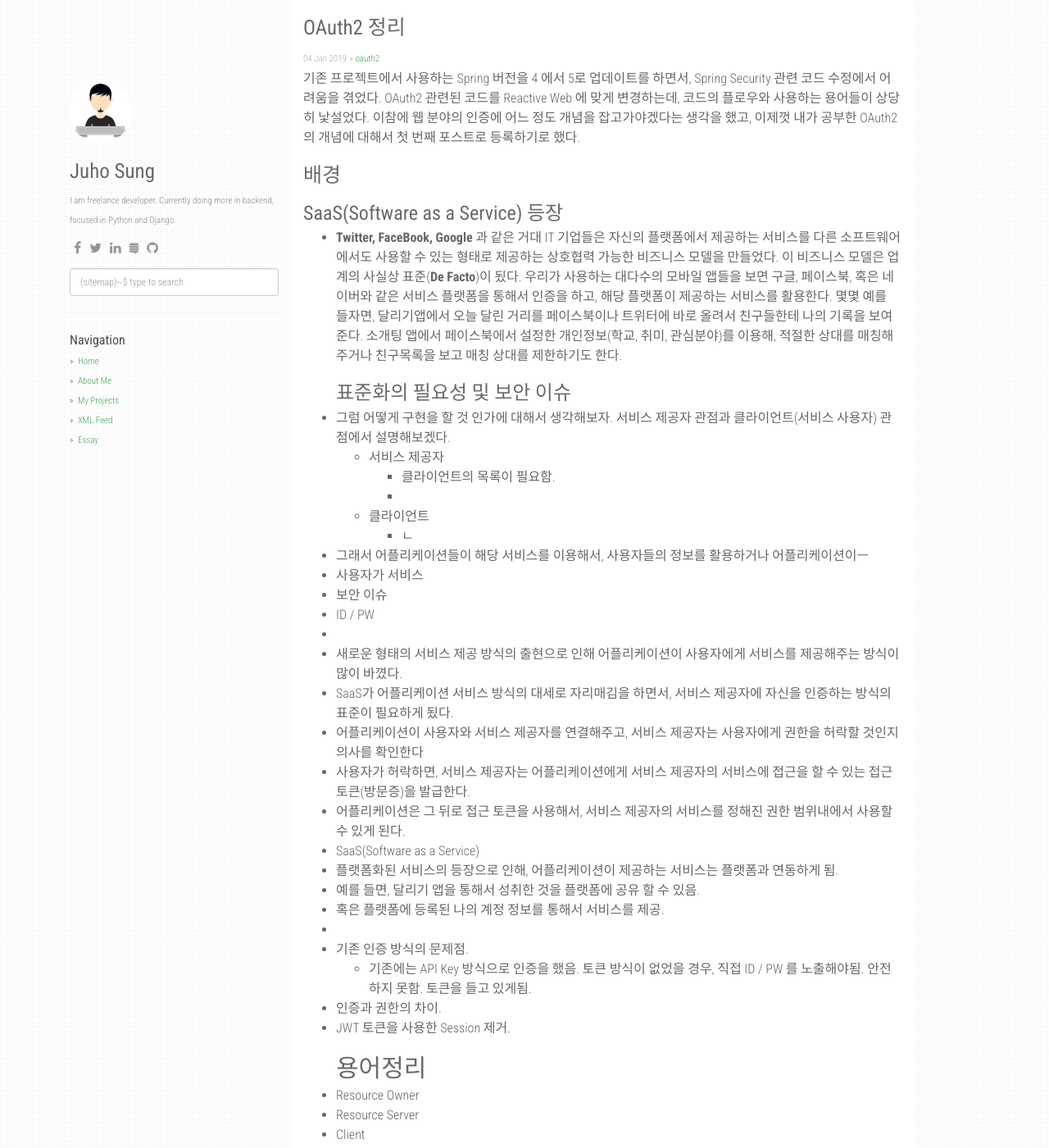
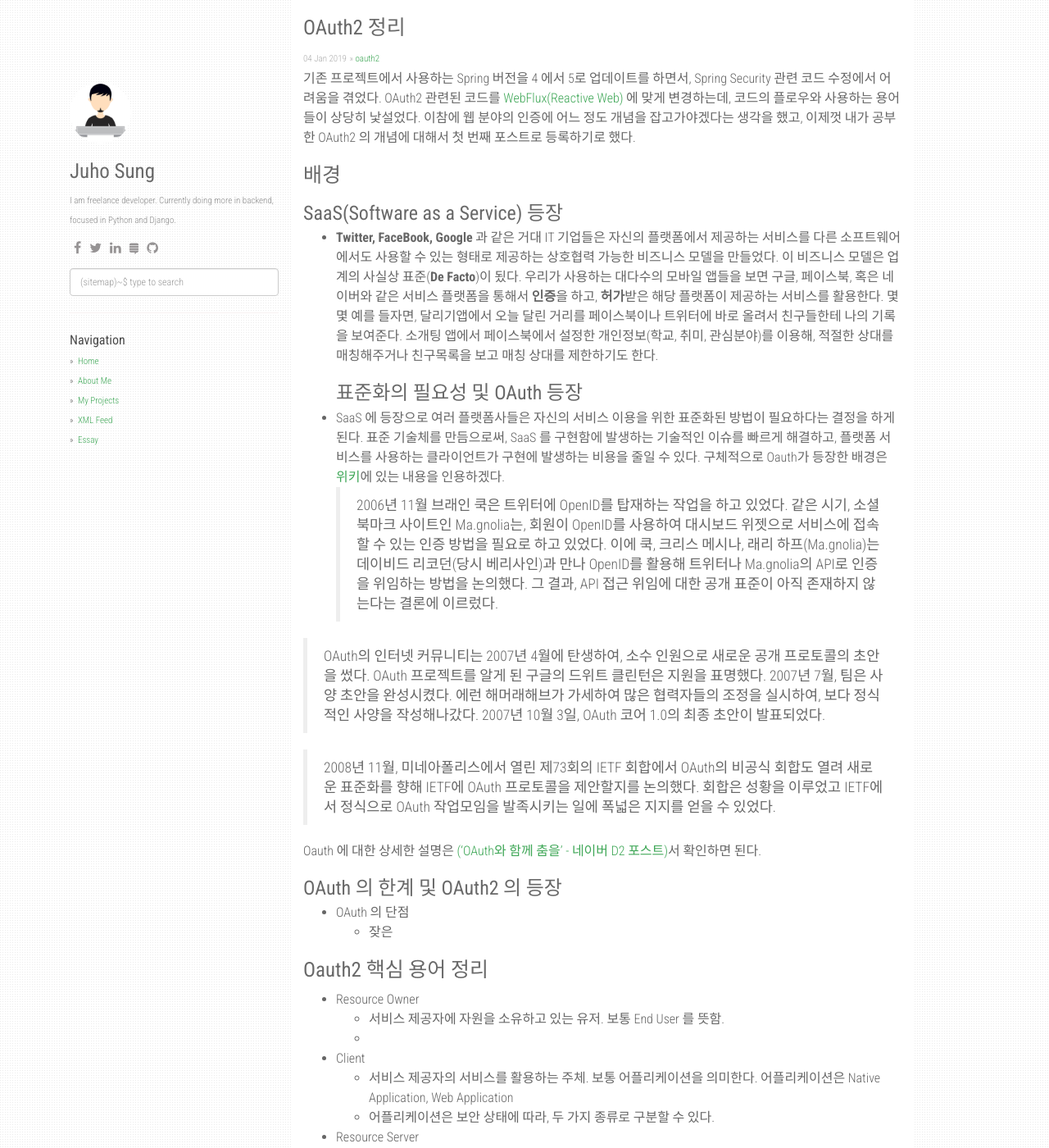
Before and after one commit to ktjooho/ktjooho.github.io, a Jekyll site: the page built from _posts/2019-01-05-review-oauth2.markdown, in a window 1280 px wide and 1400 px high. Shown: the whole window at 82% size. Built offline with Jekyll 4.4.1, drawn with Linux system fonts in a browser that asks for light colours; nearby versions of some CDN libraries; comment, search, counter and statistics services are not loaded; some of the changed text lies outside the part shown.

Commit message:
Update 2019-01-05-review-oauth2.markdown

```diff
--- a/_posts/2019-01-05-review-oauth2.markdown
+++ b/_posts/2019-01-05-review-oauth2.markdown
@@ -5,18 +5,37 @@ date:   2019-01-05 00:18:23 +0700
 categories: [oauth2]
 ---
 기존 프로젝트에서 사용하는 Spring 버전을 4 에서 5로 업데이트를 하면서, Spring Security 관련 코드 수정에서 어려움을 겪었다.
-OAuth2 관련된 코드를 Reactive Web 에 맞게 변경하는데, 코드의 플로우와 사용하는 용어들이 상당히 낯설었다. 이참에 웹 분야의 인증에 어느 정도 개념을 잡고가야겠다는 생각을 했고, 이제껏 내가 공부한 OAuth2 의 개념에 대해서 첫 번째 포스트로 등록하기로 했다.
+OAuth2 관련된 코드를 [WebFlux(Reactive Web)](https://docs.spring.io/spring/docs/current/spring-framework-reference/web-reactive.html) 에 맞게 변경하는데, 코드의 플로우와 사용하는 용어들이 상당히 낯설었다. 이참에 웹 분야의 인증에 어느 정도 개념을 잡고가야겠다는 생각을 했고, 이제껏 내가 공부한 OAuth2 의 개념에 대해서 첫 번째 포스트로 등록하기로 했다.
 # 배경
 ### SaaS(Software as a Service) 등장
- - **Twitter, FaceBook, Google** 과 같은 거대 IT 기업들은 자신의 플랫폼에서 제공하는 서비스를 다른 소프트웨어에서도 사용할 수 있는 형태로 제공하는 상호협력 가능한 비즈니스 모델을 만들었다. 이 비즈니스 모델은 업계의 사실상 표준(**De Facto**)이 됬다. 우리가 사용하는 대다수의 모바일 앱들을 보면 구글, 페이스북, 혹은 네이버와 같은 서비스 플랫폼을 통해서 인증을 하고, 해당 플랫폼이 제공하는 서비스를 활용한다.
+ - **Twitter, FaceBook, Google** 과 같은 거대 IT 기업들은 자신의 플랫폼에서 제공하는 서비스를 다른 소프트웨어에서도 사용할 수 있는 형태로 제공하는 상호협력 가능한 비즈니스 모델을 만들었다. 이 비즈니스 모델은 업계의 사실상 표준(**De Facto**)이 됬다. 우리가 사용하는 대다수의 모바일 앱들을 보면 구글, 페이스북, 혹은 네이버와 같은 서비스 플랫폼을 통해서 **인증**을 하고, **허가**받은 해당 플랫폼이 제공하는 서비스를 활용한다.
 몇몇 예를 들자면, 달리기앱에서 오늘 달린 거리를 페이스북이나 트위터에 바로 올려서 친구들한테 나의 기록을 보여준다. 소개팅 앱에서 페이스북에서 설정한 개인정보(학교, 취미, 관심분야)를 이용해, 적절한 상대를 매칭해주거나 친구목록을 보고 매칭 상대를 제한하기도 한다.
-### 표준화의 필요성 및 보안 이슈
- - 그럼 어떻게 구현을 할 것 인가에 대해서 생각해보자. 서비스 제공자 관점과 클라이언트(서비스 사용자) 관점에서 설명해보겠다.
-   - 서비스 제공자
-     * 클라이언트의 목록이 필요함.
-     *
-   - 클라이언트
-     * ㄴ
+### 표준화의 필요성 및 OAuth 등장
+ - SaaS 에 등장으로 여러 플랫폼사들은 자신의 서비스 이용을 위한 표준화된 방법이 필요하다는 결정을 하게 된다. 표준 기술체를 만듬으로써, SaaS 를 구현함에 발생하는 기술적인 이슈를 빠르게 해결하고, 플랫폼 서비스를 사용하는 클라이언트가 구현에 발생하는 비용을 줄일 수 있다. 구체적으로 Oauth가 등장한 배경은 [위키](https://ko.wikipedia.org/wiki/OAuth)에 있는 내용을 인용하겠다.
+ >2006년 11월 브래인 쿡은 트위터에 OpenID를 탑재하는 작업을 하고 있었다. 같은 시기, 소셜 북마크 사이트인 Ma.gnolia는, 회원이 OpenID를 사용하여 대시보드 위젯으로 서비스에 접속할 수 있는 인증 방법을 필요로 하고 있었다. 이에 쿡, 크리스 메시나, 래리 하프(Ma.gnolia)는 데이비드 리코던(당시 베리사인)과 만나 OpenID를 활용해 트위터나 Ma.gnolia의 API로 인증을 위임하는 방법을 논의했다. 그 결과, API 접근 위임에 대한 공개 표준이 아직 존재하지 않는다는 결론에 이르렀다.
+
+>OAuth의 인터넷 커뮤니티는 2007년 4월에 탄생하여, 소수 인원으로 새로운 공개 프로토콜의 초안을 썼다. OAuth 프로젝트를 알게 된 구글의 드위트 클린턴은 지원을 표명했다. 2007년 7월, 팀은 사양 초안을 완성시켰다. 에런 해머래해브가 가세하여 많은 협력자들의 조정을 실시하여, 보다 정식적인 사양을 작성해나갔다. 2007년 10월 3일, OAuth 코어 1.0의 최종 초안이 발표되었다.
+
+>2008년 11월, 미네아폴리스에서 열린 제73회의 IETF 회합에서 OAuth의 비공식 회합도 열려 새로운 표준화를 향해 IETF에 OAuth 프로토콜을 제안할지를 논의했다. 회합은 성황을 이루었고 IETF에서 정식으로 OAuth 작업모임을 발족시키는 일에 폭넓은 지지를 얻을 수 있었다.
+
+ Oauth 에 대한 상세한 설명은 [('OAuth와 함께 춤을' - 네이버 D2 포스트)](https://d2.naver.com/helloworld/24942)서 확인하면 된다.
+
+
+### OAuth 의 한계 및 OAuth2 의 등장
+ - OAuth 의 단점
+   - 잦은
+
+# Oauth2 핵심 용어 정리
+- Resource Owner
+  - 서비스 제공자에 자원을 소유하고 있는 유저. 보통 End User 를 뜻함.
+  -
+- Client
+  - 서비스 제공자의 서비스를 활용하는 주체. 보통 어플리케이션을 의미한다. 어플리케이션은 Native Application, Web Application
+  - 어플리케이션은 보안 상태에 따라, 두 가지 종류로 구분할 수 있다.
+
+- Resource Server
+  - 인증, 권한을 제공하는 서비스 제공자이다. FaceBook, Twitter, Google 이 해당 서비스 제공자라고 볼 수 있다.
+
  - 그래서 어플리케이션들이 해당 서비스를 이용해서, 사용자들의 정보를 활용하거나 어플리케이션이ㅡ
  - 사용자가 서비스
 * 보안 이슈
@@ -41,11 +60,22 @@ OAuth2 관련된 코드를 Reactive Web 에 맞게 변경하는데, 코드의
 - Resource Server
 - Client
 - Authorization Server
-## Grant Type
+
+# OAuth2 Grant Type 에 따른 플로우 - Use Case
 * Authorization Code
 * Client Credential
 * Password
 * Implicit
 * Password
 
+# OAuth2 와 JWT 토큰
+## 토큰 관리 방법
+
+# 토큰 저장 방법
+
 ## 결론
+
+## Reference
+ - Wikipedia
+ - IETF
+ -
```
